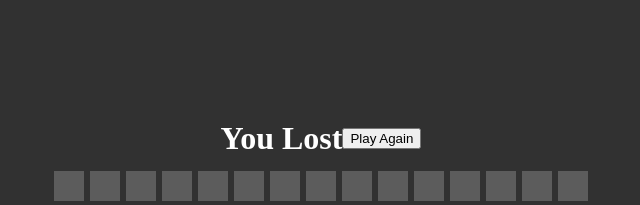
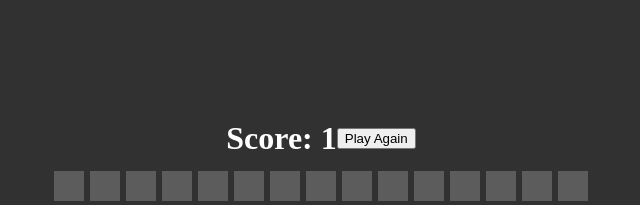
Before and after one commit to timthedev07/snake, a React (Create React App) app: page / in a window 1280 px wide. Shown: the top 205 px of the page, without its empty margins (319-959 px from the left). Built offline with nearby package versions, Linux system fonts and the light colour scheme.

Commit message:
show score instead of saying you lost

```diff
--- a/src/ui/App.tsx
+++ b/src/ui/App.tsx
@@ -182,7 +182,7 @@ export const App = () => {
       <div className="lost-header">
         {lost ? (
           <>
-            <h1 className="lost-heading">You Lost</h1>
+            <h1 className="lost-heading">Score: {score}</h1>
             <button onClick={() => handleRestart()}>Play Again</button>
           </>
         ) : null}
```
